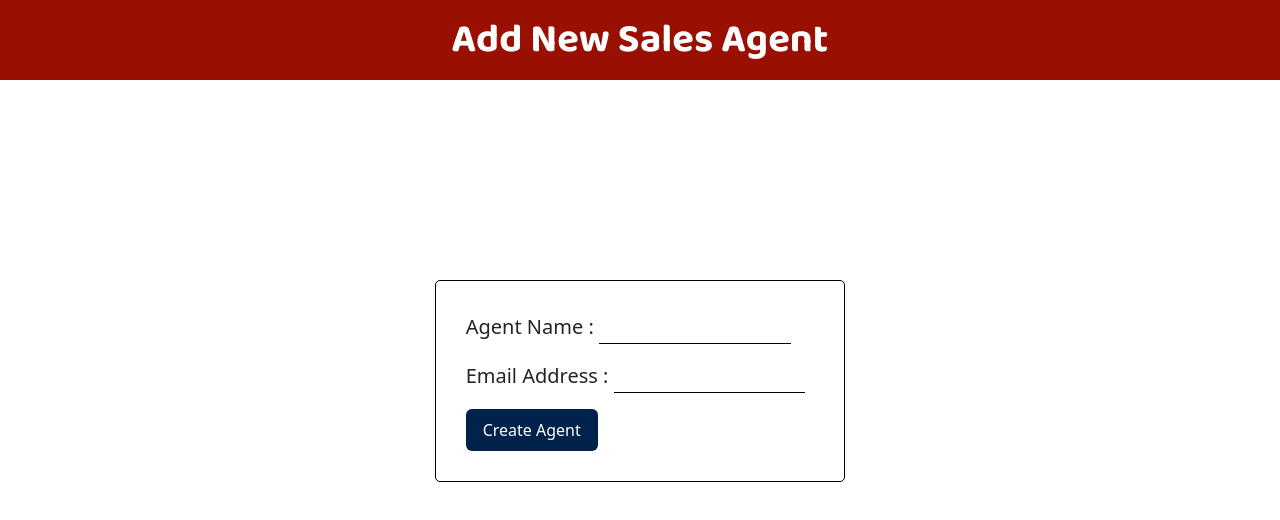
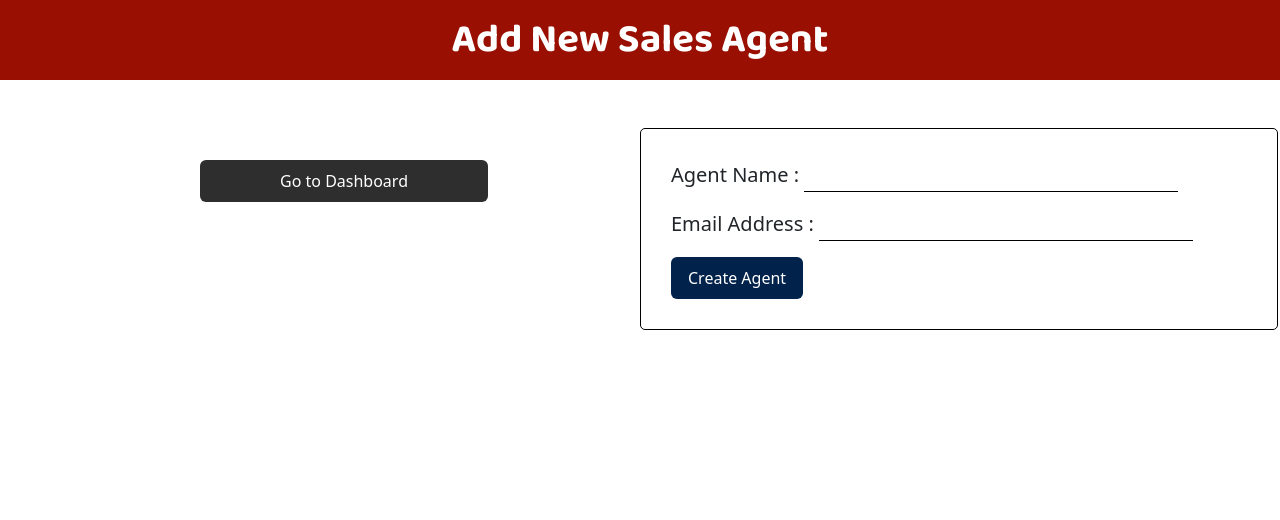
Before and after one commit to Abhishek-Das251002/CRM-Frontend, a React (Vite) app: page /newagent in a window 1280 px wide. Shown: the top 520 px of the page. Built offline with nearby package versions, Linux system fonts and the light colour scheme.

Commit message:
project fixes

```diff
--- a/src/addNewAgent.jsx
+++ b/src/addNewAgent.jsx
@@ -65,8 +65,14 @@ const NewAgent = () => {
             <div className="header">
                 <h1 className="text-center p-3" style={{background: "#990F02", color: "#ffffff"}}>Add New Sales Agent</h1>
             </div>
-            <div className="newAgentDiv" style={{marginTop: "25vh"}}>
-                <div className="col-11">
+            <div className="newAgentDiv">
+                <div className="col-xl-6 col-lg-5 col-md-4 col-12">
+                    <div className="newAgentBtn">
+                        <button  className="py-2 btn btn" style={{background: "#2E2E2E", color: "#fff"}} onClick={() => navigate("/")}>Go to Dashboard</button>
+                    </div>
+                </div>
+                <div className="agentDetails">
+                    <div className="col-11 col-lg-12 col-md-12">
                         <form onSubmit={handleCreateAgent} className="addAgentBox fs-5">
                             <div>
                                 <label>Agent Name : </label> <input type="text" name="name" value={newAgent.name} onChange={handleAgent} required/>
@@ -79,6 +85,7 @@ const NewAgent = () => {
                     </div>
                 </div>
             </div>
+        </div>
     )
 }
 
--- a/src/addNewLead.jsx
+++ b/src/addNewLead.jsx
@@ -79,10 +79,18 @@ const NewLead = () => {
     }
 
     return (
-        <div className="body">
-            <div className="lb col-lg-6 col-xl-4 col-md-7 col-sm-7 col-11">
-                <h3 className="lbHeading mb-0 pb-3" style={{background: "#990F02", color: "#fff"}}>Add New Lead</h3>
-                <hr style={{margin: "0px"}}/>
+        <div>
+            <div className="header">
+                <h1 className="text-center p-3" style={{background: "#990F02", color: "#ffffff"}}>Add New Lead</h1>
+            </div>
+            <div className="body">
+                <div className="col-xl-5 col-lg-5 col-md-4 col-12">
+                    <div className="lbBtns">
+                        <button  className="py-2 btn btn" style={{background: "#2E2E2E", color: "#fff"}} onClick={() => navigate("/")}>Go to Dashboard</button>
+                    </div>
+                </div>
+                <div className="col-xl-5 col-lg-6 col-md-7 col-11">
+                <div className="lb">
                 <form type="submit" className="lbForm updateLeadForm" onSubmit={handleSubmit}>
                     <div>
                         <label>Lead Name : </label>
@@ -147,6 +155,8 @@ const NewLead = () => {
                         <button type="submit" className="btn btn px-3 py-2" style={{background: "#00224B", color: "#fff"}}>Create Lead</button>
                     </div>
                 </form>
+                </div>
+            </div>
             </div>
         </div>
     )
--- a/src/index.css
+++ b/src/index.css
@@ -237,11 +237,18 @@ h1{
 /* Add New Lead */
 
 @media (min-width: 340px){
+  .body{
+    display: flex;
+    flex-direction: column-reverse;
+    align-items: center;
+  }
+
   .lb {
-  display: inline-block;
+  display: flex;
   border: 3px solid #00224B;
   border-radius: 10px;
-  margin: 0.5rem
+  width: 100%;
+  justify-content: center;
   }
 
   .lbForm {
@@ -258,15 +265,14 @@ h1{
     padding: 10px;
   }
 
-  .body{
+  .lbBtns{
     display: flex;
     justify-content: center;
   }
 
-  .lbHeading{
-    text-align: center;
-    padding: 1.5rem;
-    font-size: 2rem;
+  .lbBtns button{
+    width: 90%;
+    margin: 2rem 0rem;
   }
 
   .updateLeadForm div{
@@ -323,18 +329,12 @@ h1{
     padding: 10px;
   }
 
-  .body{
-    display: flex;
-    justify-content: center;
+  .lbBtns button{
+    width: 70%;
+    margin: 2rem 0rem;
   }
 
-  .lbHeading{
-    text-align: center;
-    padding: 1.5rem;
-    font-size: 2rem;
-  }
-
-  .updateLeadForm div{
+    .updateLeadForm div{
     display: flex;
     flex-direction: row;
     align-items: center;
@@ -368,27 +368,53 @@ h1{
 
 
 @media (min-width: 750px){
+  .body{
+    display: flex;
+    flex-direction: row;
+    align-items: start;
+    margin: 2rem 0rem;
+  }
+
   .lbForm{
     padding: 20px 28px;
     font-size: 1.1rem;
   }
+
+  .lbBtns button{
+    width: 80%;
+    margin: 2rem 0rem;
+  }
+
   .lb {
   border: 3px solid #00224B;
   border-radius: 10px;
-  margin: 4rem;
   display: flex;
   flex-direction: column;
   align-items: center;
   }
-  .lbHeading{
-    text-align: center;
-    padding: 1.5rem 0rem;
-    font-size: 2rem;
-    width: 100%;
+}
+
+
+@media (min-width: 1024px){
+  .lbBtns button{
+    width: 60%;
+    margin: 2rem 0rem;
   }
 }
 
-
+@media (min-width: 1200px){
+  .lbBtns button{
+    width: 50%;
+    margin: 2rem 0rem;
+  }
+  .lb {
+  display: flex;
+  border: 3px solid #00224B;
+  border-radius: 10px;
+  width: 80%;
+  justify-content: center;
+  }
+}
 /* Agent View */
 
 @media (min-width: 340px){
@@ -635,9 +661,24 @@ h1{
 
 
 /* New Agent */
-
 @media (min-width: 340px){
   .newAgentDiv{
+    display: flex;
+    flex-direction: column-reverse;
+    margin-top: 25vh;
+  }
+
+  .newAgentBtn{
+    display: flex;
+    justify-content: center;
+    margin: 2rem 0rem;
+  }
+
+  .newAgentBtn button{
+    width: 90%;
+  }
+
+  .agentDetails{
     display: flex;
     justify-content: center;
   }
@@ -675,6 +716,10 @@ h1{
     border-bottom: 1px solid black;
     width: 55%;
   }
+
+  .newAgentBtn button{
+    width: 80%;
+  }
 }
 
 @media (min-width: 535px){
@@ -685,48 +730,88 @@ h1{
     width: 80%;
     margin: auto;
   }
+
+  .newAgentBtn button{
+    width: 60%;
+  }
 }
 
 
 @media (min-width: 760px){
+  .newAgentDiv{
+    display: flex;
+    flex-direction: row;
+    margin-top: 3rem;
+  }
+
   .addAgentBox {
     border: 1px solid black;
     padding: 30px;
     border-radius: 5px;
-    width: 60%;
+    width: 100%;
     margin: auto;
+  }
+
+  .newAgentBtn button{
+    width: 70%;
   }
 }
 
+@media (min-width: 820px){
+  .agentDetails{
+    margin-left: 3rem;
+  }
+  .newAgentBtn button{
+    width: 75%;
+  }
+}
+
+@media (min-width: 912px){
+  .agentDetails{
+    margin-left: 5rem;
+  }
+  .newAgentBtn button{
+    width: 75%;
+    margin-left: 3rem;
+  }
+}
 
 @media (min-width: 1020px){
-  .addAgentBox {
-    border: 1px solid black;
-    padding: 30px;
-    border-radius: 5px;
-    width: 50%;
-    margin: auto;
+  .newAgentBtn button{
+    width: 70%;
   }
 }
 
 
 @media (min-width: 1070px){
+  .newAgentBtn button{
+    width: 50%;
+  }
   .addAgentBox {
     border: 1px solid black;
     padding: 30px;
     border-radius: 5px;
-    width: 40%;
+    width: 125%;
     margin: auto;
+  }
+  .agentDetails{
+    margin-left: 0rem;
+  }
+  .newAgentBtn button{
+    margin-left: 3rem;
+  }
+  .addAgentBox input[type="text"]{
+    display: inline-block;
+    border: none;
+    outline: none;
+    border-bottom: 1px solid black;
+    width: 65%;
   }
 }
 
 @media (min-width: 1270px){
-  .addAgentBox {
-    border: 1px solid black;
-    padding: 30px;
-    border-radius: 5px;
-    width: 35%;
-    margin: auto;
+  .newAgentBtn button{
+    width: 45%;
   }
 }
 
```
Lines whose indentation alone changed are shown as unchanged.
